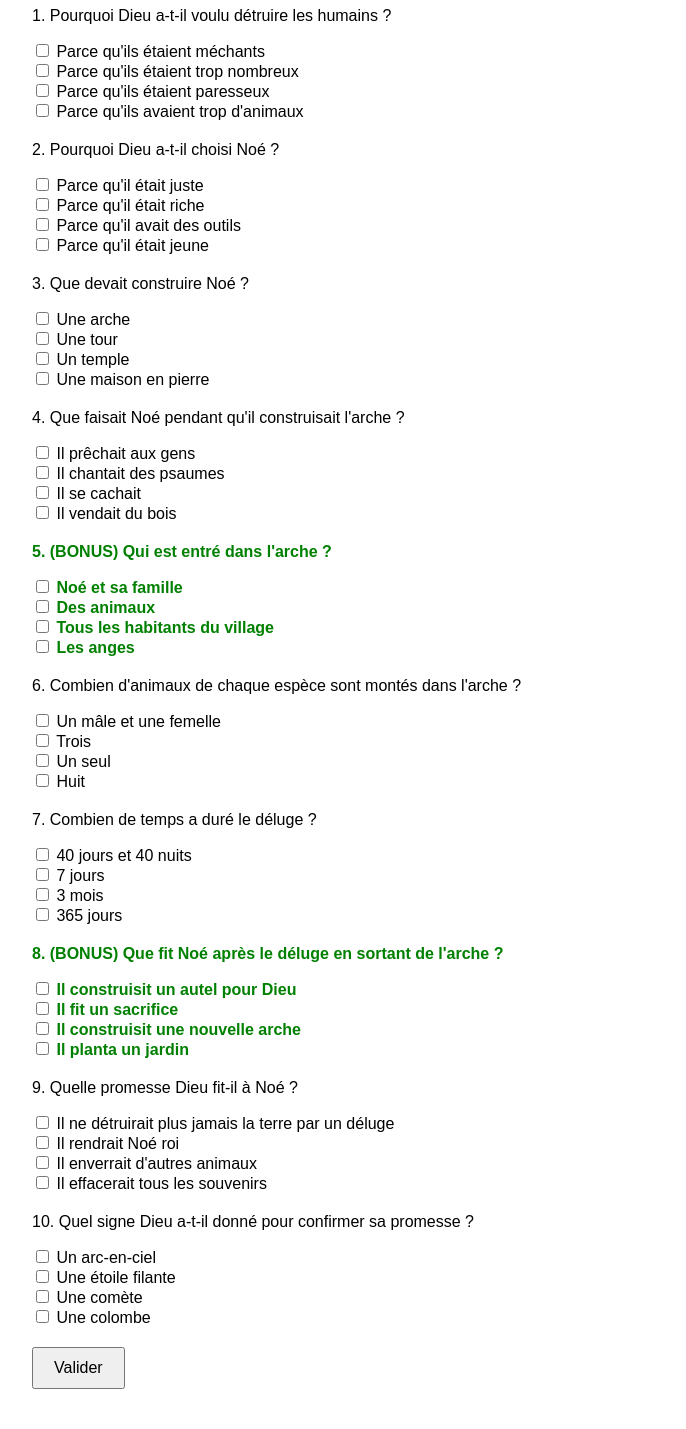
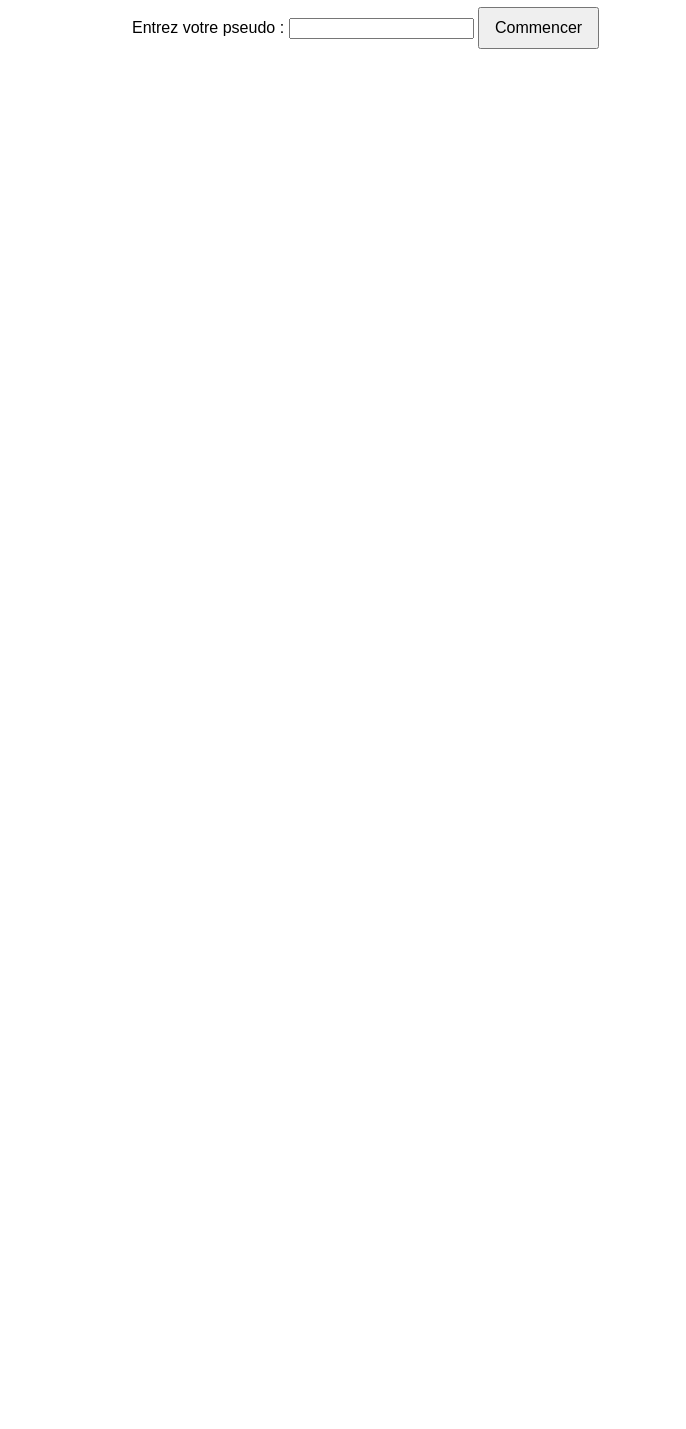
Before and after one commit to Teweezey/quiz-cain-abel, a plain HTML site: page Noe.html in a window 1280 px wide. Shown: the part 93-1522 px from the top of the page, without its empty margins (208-894 px from the left). After the commit the page ends 800 px from the top, so only its background shows below. Drawn offline with Linux system fonts and the light colour scheme.

Commit message:
Update Noe.html

```diff
--- a/Noe.html
+++ b/Noe.html
@@ -1,124 +1,144 @@
 <!DOCTYPE html>
 <html lang="fr">
 <head>
-  <meta charset="UTF-8">
-  <title>Quiz Biblique : Noé et l'Arche</title>
+  <meta charset="UTF-8" />
+  <title>Quiz Biblique Multi-joueurs</title>
   <style>
-    body { font-family: Arial, sans-serif; max-width: 800px; margin: auto; padding: 20px; }
-    h1 { text-align: center; }
-    .question { margin-bottom: 20px; }
-    .bonus { color: green; font-weight: bold; }
-    button { padding: 10px 20px; font-size: 16px; }
-    .result { font-weight: bold; margin-top: 20px; font-size: 20px; }
+    body { font-family: Arial, sans-serif; max-width: 600px; margin: auto; padding: 20px; }
+    #quiz, #result, #leaderboard { display: none; margin-top: 20px; }
+    .question { margin-bottom: 15px; }
+    button { padding: 10px 15px; font-size: 16px; }
+    #leaderboard table { width: 100%; border-collapse: collapse; }
+    #leaderboard th, #leaderboard td { border: 1px solid #ddd; padding: 8px; text-align: left; }
   </style>
+  <!-- Firebase SDK -->
+  <script src="https://www.gstatic.com/firebasejs/9.23.0/firebase-app-compat.js"></script>
+  <script src="https://www.gstatic.com/firebasejs/9.23.0/firebase-database-compat.js"></script>
 </head>
 <body>
-  <h1>Quiz Biblique : Noé et l'Arche</h1>
-  <form id="quizForm">
+
+  <h1>Quiz Biblique Multi-joueurs</h1>
+
+  <div id="login">
+    <label>Entrez votre pseudo : <input type="text" id="username" maxlength="15" /></label>
+    <button onclick="startQuiz()">Commencer</button>
+  </div>
+
+  <form id="quiz">
     <div class="question">
-      <p>1. Pourquoi Dieu a-t-il voulu détruire les humains ?</p>
-      <label><input type="checkbox" name="q1" value="A"> Parce qu'ils étaient méchants</label><br>
-      <label><input type="checkbox" name="q1" value="B"> Parce qu'ils étaient trop nombreux</label><br>
-      <label><input type="checkbox" name="q1" value="C"> Parce qu'ils étaient paresseux</label><br>
-      <label><input type="checkbox" name="q1" value="D"> Parce qu'ils avaient trop d'animaux</label>
+      <p>1. Pourquoi Dieu voulait-il détruire les humains ?</p>
+      <label><input type="checkbox" name="q1" value="A" /> Ils étaient trop nombreux</label><br/>
+      <label><input type="checkbox" name="q1" value="B" /> Ils avaient faim</label><br/>
+      <label><input type="checkbox" name="q1" value="C" /> Ils faisaient le mal</label><br/>
+      <label><input type="checkbox" name="q1" value="D" /> Ils étaient trop vieux</label>
     </div>
+
     <div class="question">
-      <p>2. Pourquoi Dieu a-t-il choisi Noé ?</p>
-      <label><input type="checkbox" name="q2" value="A"> Parce qu'il était juste</label><br>
-      <label><input type="checkbox" name="q2" value="B"> Parce qu'il était riche</label><br>
-      <label><input type="checkbox" name="q2" value="C"> Parce qu'il avait des outils</label><br>
-      <label><input type="checkbox" name="q2" value="D"> Parce qu'il était jeune</label>
+      <p>2. Quelles qualités Noé possédait-il ? (2 réponses)</p>
+      <label><input type="checkbox" name="q2" value="A" /> Il était juste</label><br/>
+      <label><input type="checkbox" name="q2" value="B" /> Il était fort</label><br/>
+      <label><input type="checkbox" name="q2" value="C" /> Il était mauvais</label><br/>
+      <label><input type="checkbox" name="q2" value="D" /> Il était intègre</label>
     </div>
-    <div class="question">
-      <p>3. Que devait construire Noé ?</p>
-      <label><input type="checkbox" name="q3" value="B"> Une arche</label><br>
-      <label><input type="checkbox" name="q3" value="A"> Une tour</label><br>
-      <label><input type="checkbox" name="q3" value="C"> Un temple</label><br>
-      <label><input type="checkbox" name="q3" value="D"> Une maison en pierre</label>
-    </div>
-    <div class="question">
-      <p>4. Que faisait Noé pendant qu'il construisait l'arche ?</p>
-      <label><input type="checkbox" name="q4" value="A"> Il prêchait aux gens</label><br>
-      <label><input type="checkbox" name="q4" value="B"> Il chantait des psaumes</label><br>
-      <label><input type="checkbox" name="q4" value="C"> Il se cachait</label><br>
-      <label><input type="checkbox" name="q4" value="D"> Il vendait du bois</label>
-    </div>
-    <div class="question bonus">
-      <p>5. (BONUS) Qui est entré dans l'arche ?</p>
-      <label><input type="checkbox" name="q5" value="A"> Noé et sa famille</label><br>
-      <label><input type="checkbox" name="q5" value="B"> Des animaux</label><br>
-      <label><input type="checkbox" name="q5" value="C"> Tous les habitants du village</label><br>
-      <label><input type="checkbox" name="q5" value="D"> Les anges</label>
-    </div>
-    <div class="question">
-      <p>6. Combien d'animaux de chaque espèce sont montés dans l'arche ?</p>
-      <label><input type="checkbox" name="q6" value="A"> Un mâle et une femelle</label><br>
-      <label><input type="checkbox" name="q6" value="B"> Trois</label><br>
-      <label><input type="checkbox" name="q6" value="C"> Un seul</label><br>
-      <label><input type="checkbox" name="q6" value="D"> Huit</label>
-    </div>
-    <div class="question">
-      <p>7. Combien de temps a duré le déluge ?</p>
-      <label><input type="checkbox" name="q7" value="A"> 40 jours et 40 nuits</label><br>
-      <label><input type="checkbox" name="q7" value="B"> 7 jours</label><br>
-      <label><input type="checkbox" name="q7" value="C"> 3 mois</label><br>
-      <label><input type="checkbox" name="q7" value="D"> 365 jours</label>
-    </div>
-    <div class="question bonus">
-      <p>8. (BONUS) Que fit Noé après le déluge en sortant de l'arche ?</p>
-      <label><input type="checkbox" name="q8" value="A"> Il construisit un autel pour Dieu</label><br>
-      <label><input type="checkbox" name="q8" value="B"> Il fit un sacrifice</label><br>
-      <label><input type="checkbox" name="q8" value="C"> Il construisit une nouvelle arche</label><br>
-      <label><input type="checkbox" name="q8" value="D"> Il planta un jardin</label>
-    </div>
-    <div class="question">
-      <p>9. Quelle promesse Dieu fit-il à Noé ?</p>
-      <label><input type="checkbox" name="q9" value="A"> Il ne détruirait plus jamais la terre par un déluge</label><br>
-      <label><input type="checkbox" name="q9" value="B"> Il rendrait Noé roi</label><br>
-      <label><input type="checkbox" name="q9" value="C"> Il enverrait d'autres animaux</label><br>
-      <label><input type="checkbox" name="q9" value="D"> Il effacerait tous les souvenirs</label>
-    </div>
-    <div class="question">
-      <p>10. Quel signe Dieu a-t-il donné pour confirmer sa promesse ?</p>
-      <label><input type="checkbox" name="q10" value="A"> Un arc-en-ciel</label><br>
-      <label><input type="checkbox" name="q10" value="B"> Une étoile filante</label><br>
-      <label><input type="checkbox" name="q10" value="C"> Une comète</label><br>
-      <label><input type="checkbox" name="q10" value="D"> Une colombe</label>
-    </div>
-    <button type="button" onclick="calculateScore()">Valider</button>
+
+    <!-- Ajoute ici d'autres questions comme tu veux -->
+
+    <button type="button" onclick="submitQuiz()">Terminer</button>
   </form>
-  <div class="result" id="result"></div>
+
+  <div id="result"></div>
+
+  <div id="leaderboard">
+    <h2>Classement des joueurs</h2>
+    <table>
+      <thead><tr><th>Pseudo</th><th>Score</th></tr></thead>
+      <tbody id="scoresTable"></tbody>
+    </table>
+  </div>
 
   <script>
+    // TODO: Remplace cette config par ta config Firebase !
+    const firebaseConfig = {
+
+  apiKey: "AIzaSyBuf4dHpDz3nelxkcAc_X8fyPNNm5sAAjM",
+
+  authDomain: "quizzmaison-25acc.firebaseapp.com",
+
+  projectId: "quizzmaison-25acc",
+
+  storageBucket: "quizzmaison-25acc.firebasestorage.app",
+
+  messagingSenderId: "535028416908",
+
+  appId: "1:535028416908:web:4aa0dc3a8a0178d70916a9",
+
+  measurementId: "G-0PLH9G1GH9"
+
+};
+
+
+    firebase.initializeApp(firebaseConfig);
+    const db = firebase.database();
+
     const correctAnswers = {
-      q1: ['A'],
-      q2: ['A'],
-      q3: ['B'],
-      q4: ['A'],
-      q5: ['A', 'B'], // BONUS
-      q6: ['A'],
-      q7: ['A'],
-      q8: ['A', 'B'], // BONUS
-      q9: ['A'],
-      q10: ['A']
+      q1: ['C'],
+      q2: ['A', 'D']
+      // Ajoute les autres questions ici
     };
 
-    const bonusQuestions = ['q5', 'q8'];
+    let username = '';
 
-    function calculateScore() {
+    function startQuiz() {
+      username = document.getElementById('username').value.trim();
+      if(!username) {
+        alert('Veuillez entrer un pseudo');
+        return;
+      }
+      document.getElementById('login').style.display = 'none';
+      document.getElementById('quiz').style.display = 'block';
+    }
+
+    function submitQuiz() {
       let score = 0;
-      for (const [q, correct] of Object.entries(correctAnswers)) {
-        const selected = [...document.querySelectorAll(`input[name="${q}"]:checked`)].map(i => i.value);
-        const isBonus = bonusQuestions.includes(q);
-        const correctSet = new Set(correct);
-        const selectedSet = new Set(selected);
-
-        if (selected.length === correct.length && selected.every(v => correctSet.has(v))) {
-          score += isBonus ? 2 : (correct.length === 2 ? 1 : 1);
+      for (const [q, answers] of Object.entries(correctAnswers)) {
+        const selected = Array.from(document.querySelectorAll(`input[name="${q}"]:checked`)).map(el => el.value);
+        // Vérifie que toutes les bonnes réponses sont cochées, et aucune mauvaise
+        if (selected.length === answers.length && selected.every(a => answers.includes(a))) {
+          score++;
         }
       }
-      document.getElementById("result").textContent = `Ton score : ${score} / 10`;
+      document.getElementById('result').textContent = `Bravo ${username}, votre score est ${score} / ${Object.keys(correctAnswers).length}`;
+      document.getElementById('result').style.display = 'block';
+      document.getElementById('quiz').style.display = 'none';
+
+      // Enregistre le score dans Firebase
+      db.ref('scores/' + username).set(score);
+
+      // Affiche le classement
+      showLeaderboard();
+    }
+
+    function showLeaderboard() {
+      document.getElementById('leaderboard').style.display = 'block';
+      const scoresTable = document.getElementById('scoresTable');
+      scoresTable.innerHTML = '';
+
+      db.ref('scores').orderByValue().limitToLast(10).on('value', snapshot => {
+        const scores = [];
+        snapshot.forEach(child => {
+          scores.push({name: child.key, score: child.val()});
+        });
+        // Trie décroissant
+        scores.sort((a,b) => b.score - a.score);
+
+        scoresTable.innerHTML = '';
+        for (const player of scores) {
+          const row = `<tr><td>${player.name}</td><td>${player.score}</td></tr>`;
+          scoresTable.innerHTML += row;
+        }
+      });
     }
   </script>
+
 </body>
 </html>
```
